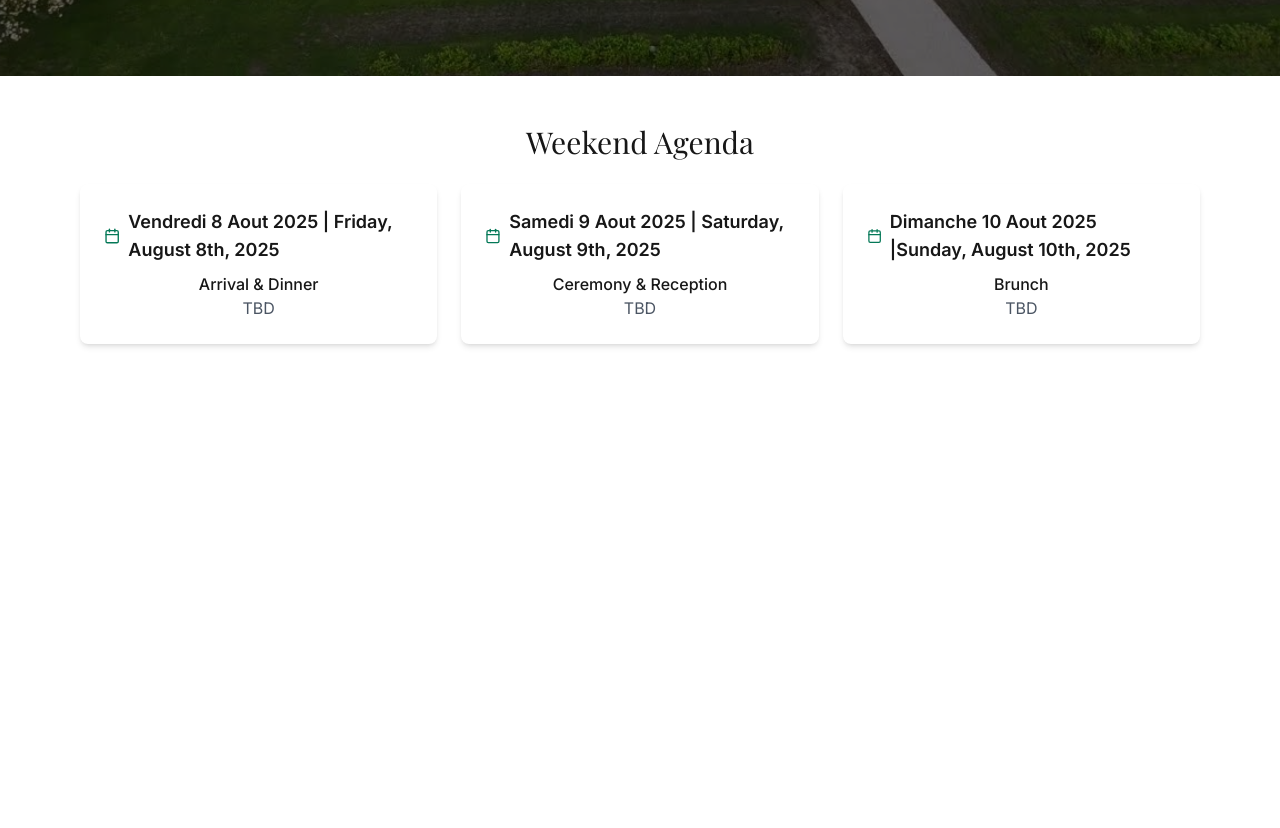
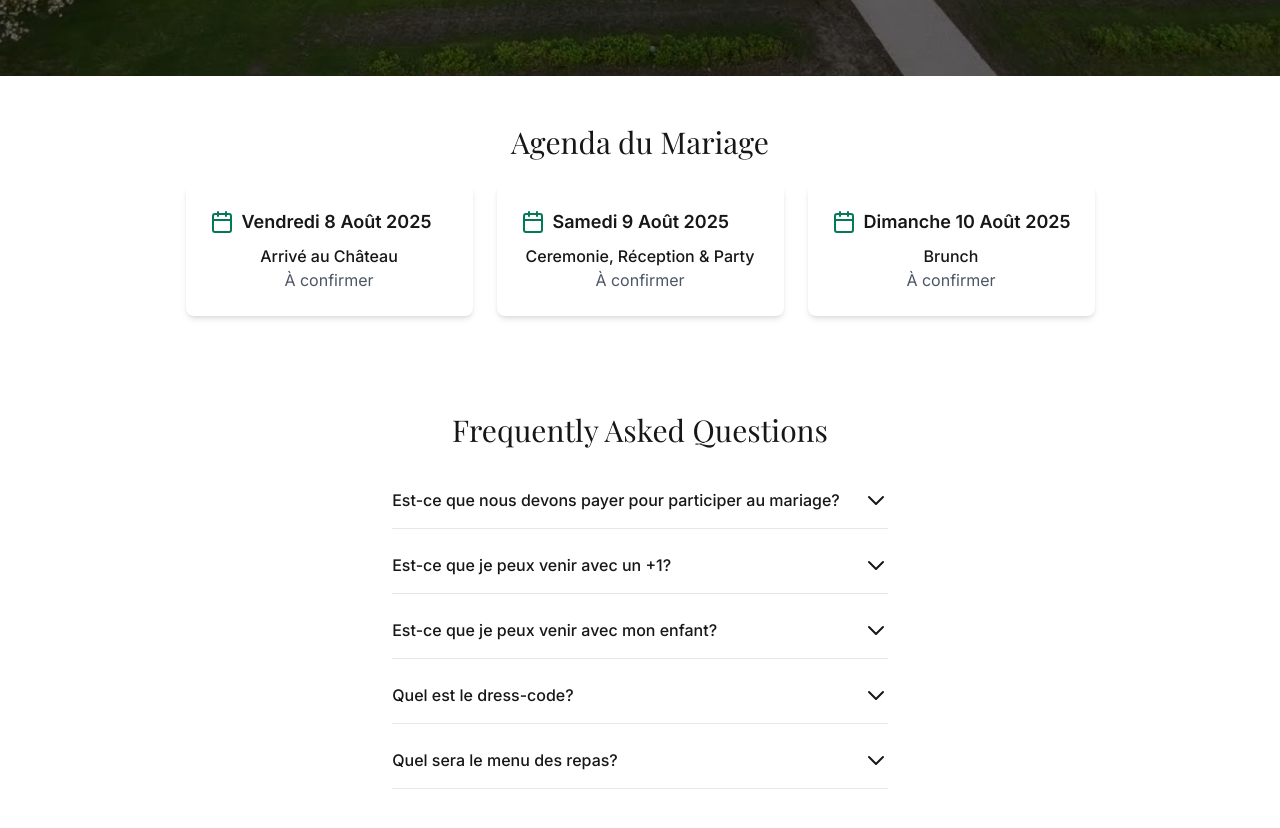
Before and after one commit to Agontchi/weddingsandrinealexandre, a Next.js app: page / in a window 1280 px wide. Shown: the part 780-1608 px from the top of the page. Before the commit the page ends 1172 px from the top, so only its background shows below. Built offline with nearby package versions, Linux system fonts and the light colour scheme; a web font is replaced by a local one.

Commit message:
Ajout de la FAQ

```diff
--- a/src/app/page.tsx
+++ b/src/app/page.tsx
@@ -1,7 +1,10 @@
+'use client';
+
 import { Button } from './components/ui/button'
 import Link from 'next/link'
 import Image from 'next/image'
 import { Calendar } from "lucide-react"
+import { useState } from 'react'
 
 const NavigationBar = () => (
   <nav className="sticky top-0 bg-white shadow-md z-50">
@@ -10,7 +13,7 @@ const NavigationBar = () => (
       <Link href="#agenda" className="text-emerald-700 hover:text-emerald-900">Agenda</Link>
       {/* <Link href="#accommodations" className="text-emerald-700 hover:text-emerald-900">Accommodations</Link> */}
       {/* <Link href="#travel" className="text-emerald-700 hover:text-emerald-900">Travel</Link> */}
-      {/* <Link href="#faq" className="text-emerald-700 hover:text-emerald-900">FAQ</Link> */}
+      <Link href="#faq" className="text-emerald-700 hover:text-emerald-900">FAQ</Link>
     </div>
   </nav>
 )
@@ -28,22 +31,81 @@ const AgendaItem = ({ date, title, time }: { date: string; title: string; time:
 
 const Agenda = () => (
   <section id="agenda" className="my-12 px-4 max-w-6xl mx-auto">
-    <h2 className="text-3xl font-serif mb-6 text-center">Weekend Agenda</h2>
+    <h2 className="text-3xl font-serif mb-6 text-center">Agenda du Mariage</h2>
     <div className="grid md:grid-cols-3 gap-6">
       <AgendaItem
-        date="Vendredi 8 Aout 2025 | Friday, August 8th, 2025 "
-        title="Arrival & Dinner"
-        time="TBD"
+        date="Vendredi 8 Août 2025"
+        title="Arrivé au Château"
+        time="À confirmer"
       />
       <AgendaItem
-        date="Samedi 9 Aout 2025 | Saturday, August 9th, 2025"
-        title="Ceremony & Reception"
-        time="TBD"
+        date="Samedi 9 Août 2025"
+        title="Ceremonie, Réception & Party"
+        time="À confirmer"
       />
       <AgendaItem
-        date="Dimanche 10 Aout 2025 |Sunday, August 10th, 2025"
+        date="Dimanche 10 Août 2025"
         title="Brunch"
-        time="TBD"
+        time="À confirmer"
+      />
+    </div>
+  </section>
+)
+
+const FAQItem = ({ question, answer }: { question: string; answer: string }) => {
+  const [isOpen, setIsOpen] = useState(false);
+
+  return (
+    <div className="border-b border-gray-200 py-4">
+      <button
+        className="flex justify-between items-center w-full text-left"
+        onClick={() => setIsOpen(!isOpen)}
+      >
+        <span className="font-medium">{question}</span>
+        <span className="ml-6 flex-shrink-0">
+          {isOpen ? (
+            <svg className="h-6 w-6" fill="none" viewBox="0 0 24 24" stroke="currentColor">
+              <path strokeLinecap="round" strokeLinejoin="round" strokeWidth={2} d="M5 15l7-7 7 7" />
+            </svg>
+          ) : (
+            <svg className="h-6 w-6" fill="none" viewBox="0 0 24 24" stroke="currentColor">
+              <path strokeLinecap="round" strokeLinejoin="round" strokeWidth={2} d="M19 9l-7 7-7-7" />
+            </svg>
+          )}
+        </span>
+      </button>
+      {isOpen && (
+        <div className="mt-2 pr-12">
+          <p className="text-gray-700">{answer}</p>
+        </div>
+      )}
+    </div>
+  );
+};
+
+const FAQ = () => (
+  <section id="faq" className="my-12 px-4 max-w-6xl mx-auto">
+    <h2 className="text-3xl font-serif mb-6 text-center">Frequently Asked Questions</h2>
+    <div className="space-y-2">
+      <FAQItem
+        question="Est-ce que nous devons payer pour participer au mariage?"
+        answer="Le mariage est entierement à notre charge. Vous devez juste venir faire la fête avec nous tout le weekend."
+      />
+      <FAQItem
+        question="Est-ce que je peux venir avec un +1?"
+        answer="En raison des limitations de capacité du lieu, nous ne pouvons accueillir que les invités formellement mentionnés sur votre invitation. Nous vous remercions de votre compréhension."
+      />
+      <FAQItem
+        question="Est-ce que je peux venir avec mon enfant?"
+        answer="Envoyez un mail à gontchi@gmail.com et sandrinecarey@hotmail.com"
+      />
+      <FAQItem
+        question="Quel est le dress-code?"
+        answer="Habillez vous chic et classe. Nous allons fournir plus de details sur ce site web plus tard. Prennez des affaires comfortables pour le vendredi et dimanche."
+      />
+      <FAQItem
+        question="Quel sera le menu des repas?"
+        answer="Tous les repas sont offerts pendant la weekend. Nous allons partages les details prochainement. Nous allons tenir compte des restrictions alimentaires."
       />
     </div>
   </section>
@@ -64,16 +126,18 @@ export default function Home() {
         />
         <div className="absolute inset-0 bg-black bg-opacity-50 flex flex-col items-center justify-center text-white p-4">
           <h1 className="text-4xl md:text-6xl font-serif mb-4 text-center">Sandrine & Alexandre</h1>
-          <p className="text-xl md:text-2xl mb-4 text-center">Rejoignez-nous pour notre célébration de mariage,</p>
-          <p className="text-xl md:text-2xl mb-8 text-center">Join us for our wedding celebration</p>
+          <p className="text-xl md:text-2xl mb-4 text-center">Rejoignez-nous pour notre célébration de mariage</p>
+          {/* <p className="text-xl md:text-2xl mb-8 text-center">Join us for our wedding celebration</p> */}
           <Link href="https://forms.gle/1RLgLjuV2FbgPs1h9" target="_blank">
             <Button className="bg-white text-black hover:bg-gray-200">Confirmer la Presence</Button>
           </Link>
           <p className="text-lg mt-8 text-center">Le site web est en construction et aura plus de détails dans quelques semaines</p>
+          <p className="text-lg mt-8 text-center">Utilisez Google Translate pour traduire dans la langue de votre choix</p>
         </div>
       </div>
 
       <Agenda />
+      <FAQ />
     </main>
   )
 }
```
